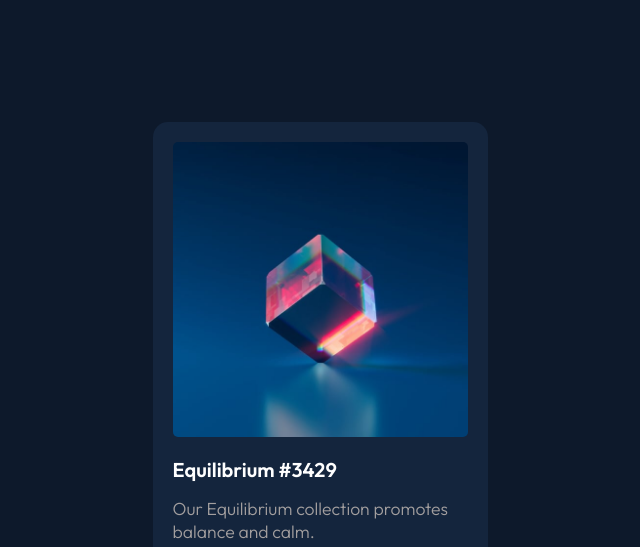
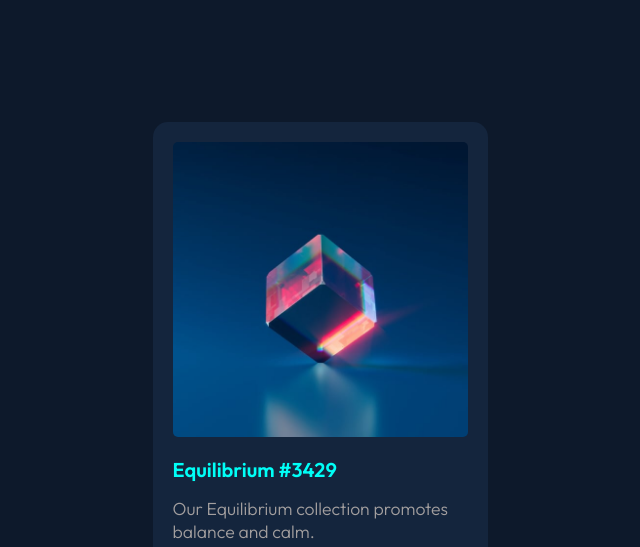
Before and after one commit to Galope-Jhean/NFT-preview-card, a plain HTML site: page index.html in a window 1280 px wide. In both pictures the pointer is over the element "Equilibrium #3429". Shown: the top 547 px of the page, without its empty margins (320-960 px from the left). Drawn offline with Linux system fonts and the light colour scheme.

Commit message:
h1-hover-fixed

```diff
--- a/styles.css
+++ b/styles.css
@@ -60,7 +60,7 @@ body {
     margin-bottom: 15px;
 }
 
-.content h2:hover {
+.content h1:hover {
     color: hsl(178, 100%, 50%);
     cursor: pointer;
 }
```
